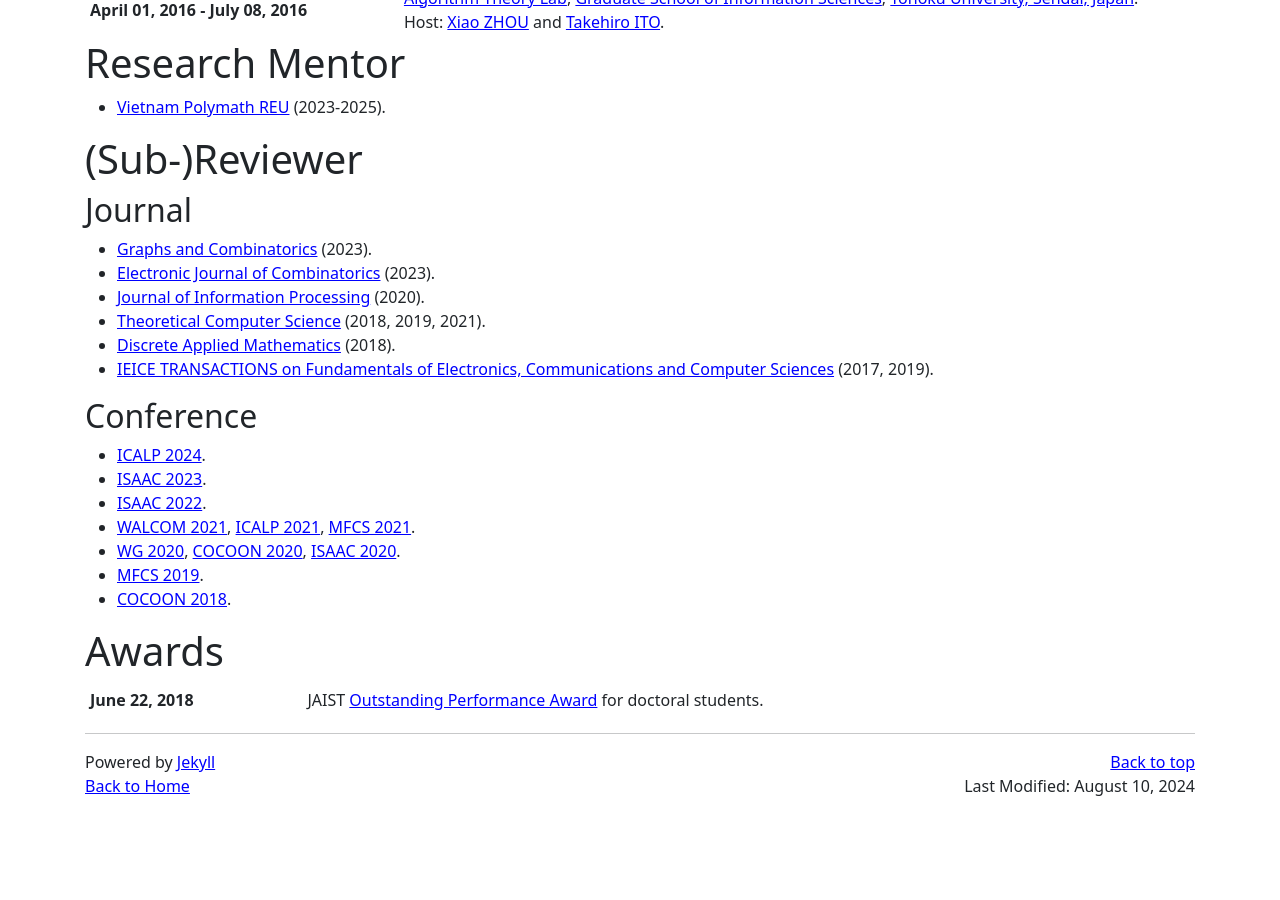
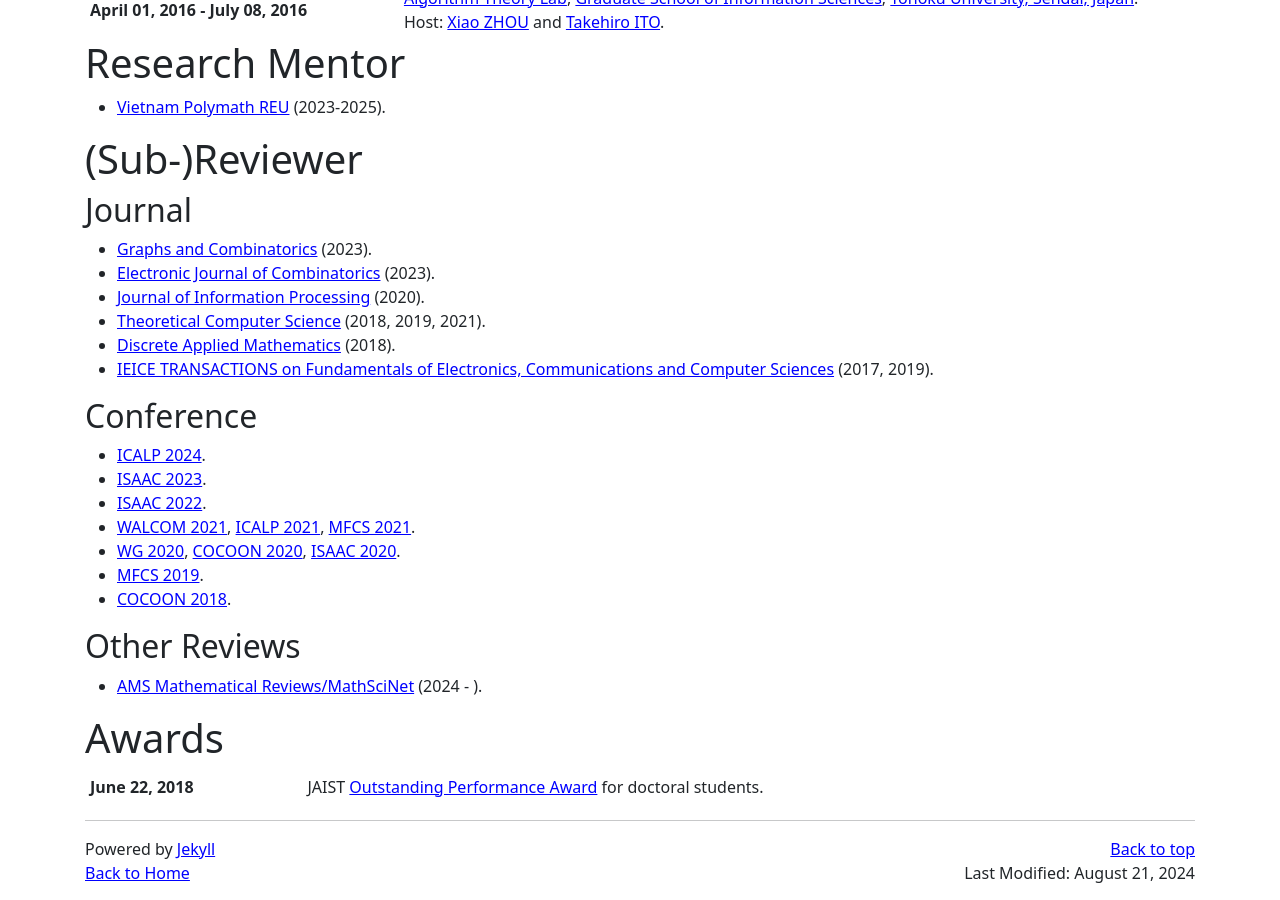
Before and after one commit to hoanganhduc/hoanganhduc.github.io, a Jekyll site: the page built from activities.md, in a window 1280 px wide and 900 px high, scrolled down 657 px. Built offline with Jekyll 4.4.1, drawn with Linux system fonts in a browser that asks for light colours; nearby versions of some CDN libraries; a style sheet for code colours, icons or effects is not loaded; before the commit the page ends 1470 px from its top, so only the background shows below that.

Commit message:
Updated @ 2024-08-21  09:03:41 ICT

```diff
--- a/activities.md
+++ b/activities.md
@@ -3,7 +3,7 @@ layout: default
 title: "Activities"
 permalink: /activities/
 <!--mathjax: true-->
-last_modified_at: 2024-08-10
+last_modified_at: 2024-08-21
 description: This page contains a list of Duc A. Hoang's research activities
 keywords: activities, grant, visit, review, research, Duc A. Hoang
 ---
@@ -56,6 +56,10 @@ graphs under some distance constraints. (Độ phức tạp tính toán của m
 * [MFCS 2019](https://tcs.rwth-aachen.de/mfcs2019/).
 * [COCOON 2018](http://cocoon2018.sdu.edu.cn/).
 
+## Other Reviews
+
+* [AMS Mathematical Reviews/MathSciNet](http://www.ams.org/publications/math-reviews/math-reviews) (2024 - ).
+
 # Awards
 
 <div class="table-noborder" markdown="1">
```
Also changed, not shown: index.md (+1 -1 lines), 2 other files.
